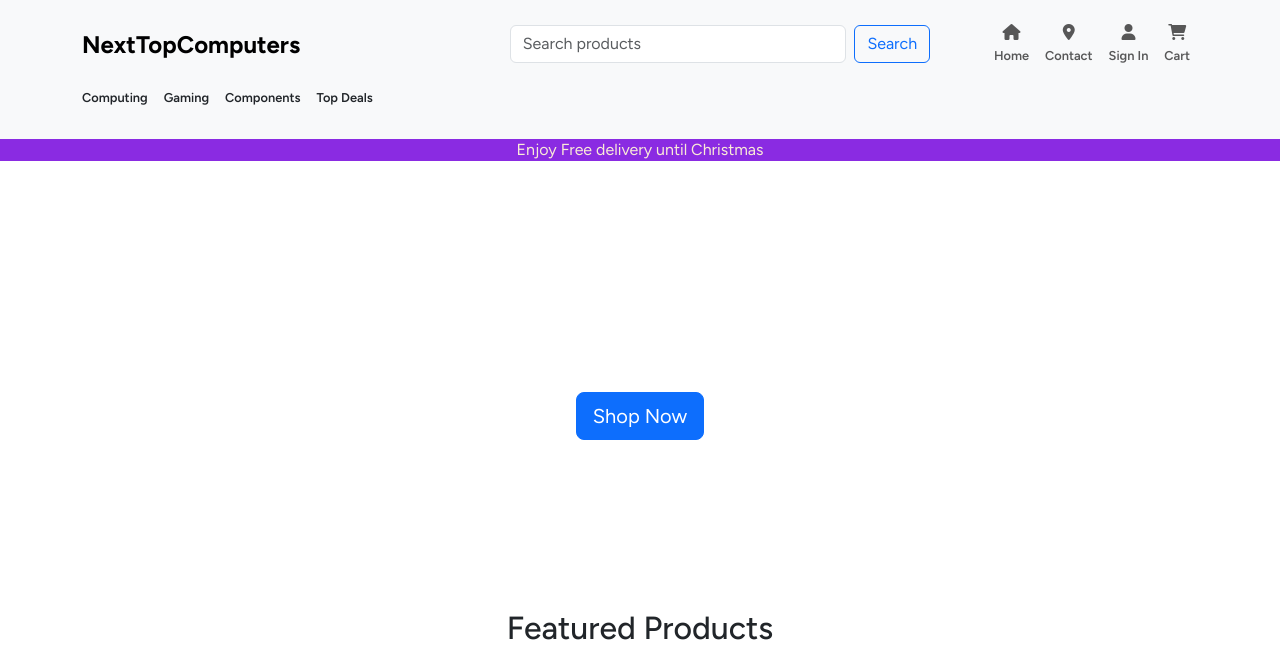
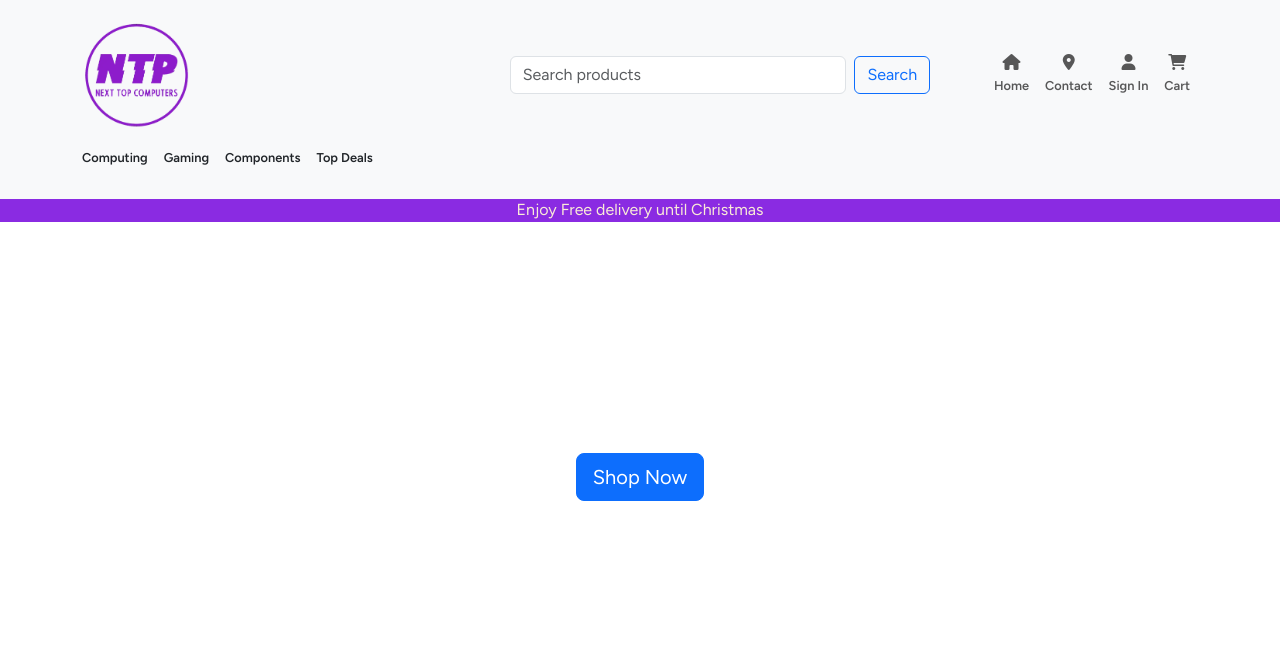
Before and after one commit to Bonzay993/NextTopComputers, a Flask app: page / in a window 1280 px wide. Shown: the top 646 px of the page. Run offline with Flask 3, Linux system fonts and the light colour scheme; some libraries are stand-ins or nearby versions.

Commit message:
Added brand logo and partially fixed the navbar flicker

```diff
--- a/static/style.css
+++ b/static/style.css
@@ -52,8 +52,9 @@ main{
 
 
 .navbar-brand {
-    font-weight: bold;
-    font-size: 150%;
+    width: 110px;
+    object-fit: contain;
+    display:block;
 
 }
 
--- a/templates/base.html
+++ b/templates/base.html
@@ -4,6 +4,7 @@
   <meta charset="UTF-8">
   <meta name="viewport" content="width=device-width, initial-scale=1.0">
   <title>Next Top Computers</title>
+  <link rel="preload" href="../static/img/ntp-logo-pink.webp" as="image">
   <link href="https://cdn.jsdelivr.net/npm/bootstrap@5.3.0/dist/css/bootstrap.min.css" rel="stylesheet">
   <link rel="stylesheet" href="./static/style.css">
   <link rel="preconnect" href="https://fonts.googleapis.com">
@@ -20,7 +21,9 @@
 
       <!-- Brand Name -->
        <div class="col-4">
-        <a class="navbar-brand" href="{{ url_for('get_base') }}">NextTopComputers</a>
+         <a href="{{ url_for('get_base') }}">
+          <img src="../static/img/ntp-logo-pink.webp" class="navbar-brand" alt="Logo" loading="lazy">
+         </a>
        </div>
 
 
```
Also changed, not shown: static/img/ntp-logo-blue.png (added), static/img/ntp-logo-pink.png (added), static/img/ntp-logo-pink.webp (added).
